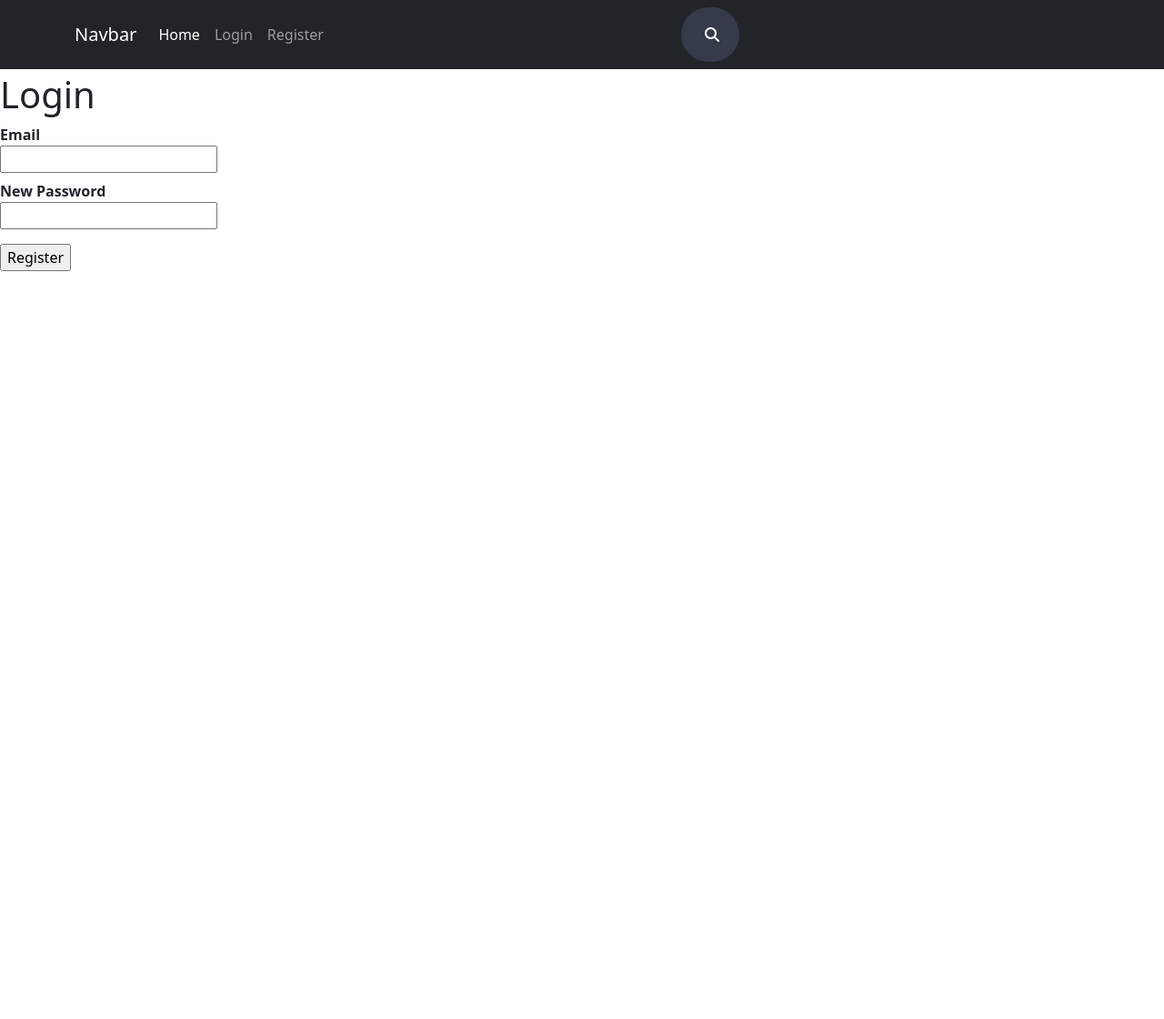
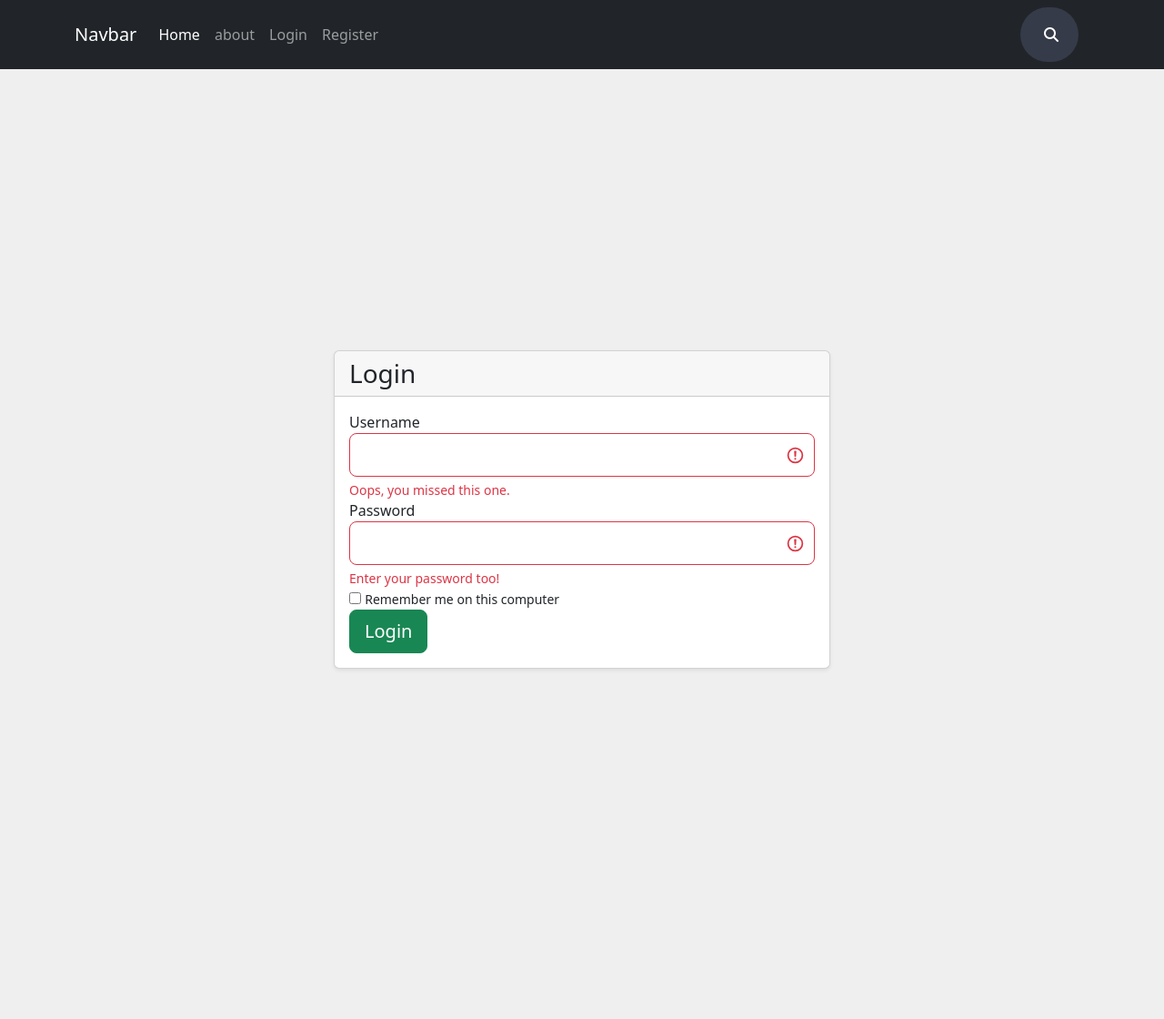
Before and after one commit to b3nzuk3/flaskApp4, a Flask app: page /login in a window 1280 px wide. Shown: the whole page at 91% size. Before the commit the page ends 298 px from the top, so only its background shows below. Run offline with Flask 2, Linux system fonts and the light colour scheme; some libraries are stand-ins or nearby versions.

Commit message:
added js module to my app

```diff
--- a/blog/static/css/main.css
+++ b/blog/static/css/main.css
@@ -1,5 +1,14 @@
+*{
+  box-sizing: border-box;
+}
+
+.bg-custom{
+ background: #efefef;
+  //background:#777;
+}
+
 .place_first{
-  margin: 5rem auto;
+  margin: 10rem auto;
 }
 
 .searchbar{
@@ -45,3 +54,26 @@
    color:white;
    text-decoration:none;
    }
+
+
+
+/* Home page and Blog Styling */
+
+   #about-me{
+     font-family: 'Handlee', cursive;
+     border-radius:15px;
+   }
+   #about-me .content{
+     font-size:25px;
+   }
+   #about-me .end{
+     font-size:25px;
+   }
+   #about-me h2{
+     display:inline-block;
+     text-align:center;
+     border:5px ridge #20bcd5;
+     padding:20px 15px;
+     color:#20bcd5;
+     margin:auto 10px;
+   }
--- a/blog/templates/home.html
+++ b/blog/templates/home.html
@@ -1,6 +1,5 @@
 {% extends "layout.html" %}
 {% block content %}
 
-  <h2>{{ post }}</h2>
-
+<h1>Hello World</h1>
 {% endblock content %}
--- a/blog/templates/layout.html
+++ b/blog/templates/layout.html
@@ -3,13 +3,16 @@
 
 <head>
   <meta charset="utf-8">
+  <link rel="preconnect" href="https://fonts.googleapis.com">
+  <link rel="preconnect" href="https://fonts.gstatic.com" crossorigin>
+  <link href="https://fonts.googleapis.com/css2?family=Handlee&display=swap" rel="stylesheet">
   <!-- CSS only -->
   <link href="https://cdn.jsdelivr.net/npm/bootstrap@5.2.0-beta1/dist/css/bootstrap.min.css" rel="stylesheet" integrity="sha384-0evHe/X+R7YkIZDRvuzKMRqM+OrBnVFBL6DOitfPri4tjfHxaWutUpFmBp4vmVor" crossorigin="anonymous">
   <link rel="stylesheet" href="{{url_for('static', filename='css/main.css')}}">
   <title>My Home</title>
 </head>
 
-<body>
+<body class="bg-custom">
   {%block navbar%}
   {% include "navbar.html" %}
   {%endblock%}
@@ -28,8 +31,11 @@
     {% endblock %}
   </div>
   <!-- JavaScript Bundle with Popper -->
-<script src="https://cdn.jsdelivr.net/npm/bootstrap@5.2.0-beta1/dist/js/bootstrap.bundle.min.js" integrity="sha384-pprn3073KE6tl6bjs2QrFaJGz5/SUsLqktiwsUTF55Jfv3qYSDhgCecCxMW52nD2" crossorigin="anonymous"></script>
-<script src="https://kit.fontawesome.com/2c697981ac.js" crossorigin="anonymous"></script>
+  <script src="https://cdn.jsdelivr.net/npm/bootstrap@5.2.0-beta1/dist/js/bootstrap.bundle.min.js" integrity="sha384-pprn3073KE6tl6bjs2QrFaJGz5/SUsLqktiwsUTF55Jfv3qYSDhgCecCxMW52nD2" crossorigin="anonymous"></script>
+  <script src="https://kit.fontawesome.com/2c697981ac.js" crossorigin="anonymous"></script>
+  <script type="text/javascript" src="{{url_for('static', filename='js/script.js')}}">
+
+  </script>
 </body>
 
 </html>
--- a/blog/templates/login.html
+++ b/blog/templates/login.html
@@ -1,9 +1,49 @@
 {% extends "layout.html" %}
 {% from "macro.html" import render_field %}
 {% block content %}
-{% if error %}
-  <p class=error><strong>Error:</strong> {{ error }}
-{% endif %}
+<div class="container">
+  <div class="row">
+    <div class="col-md-12 min-vh-100 d-flex flex-column justify-content-center">
+      <div class="row">
+        <div class="col-lg-6 col-md-8 mx-auto">
+
+          <!-- form card login -->
+          <div class="card rounded shadow shadow-sm">
+            <div class="card-header">
+              <h3 class="mb-0">Login</h3>
+            </div>
+            <div class="card-body">
+              <form class="form" role="form" autocomplete="off" id="formLogin" novalidate="" method="POST">
+                <div class="form-group">
+                  <label for="uname1">Username</label>
+                  {{ form.email(class="form-control form-control-lg is-invalid ") }}
+                  <div class="invalid-feedback">Oops, you missed this one.</div>
+                </div>
+                <div class="form-group">
+                  <label>Password</label>
+                  {{ form.password(class="form-control form-control-lg is-invalid ") }}
+                  <div class="invalid-feedback">Enter your password too!</div>
+                </div>
+                <div>
+                  <label class="custom-control custom-checkbox">
+                    <input type="checkbox" class="custom-control-input">
+                    <span class="custom-control-indicator"></span>
+                    <span class="custom-control-description small text-dark">Remember me on this computer</span>
+                  </label>
+                </div>
+                <button value=Register type="submit" class="btn btn-success btn-lg float-right" id="btnLogin">Login</button>
+              </form>
+            </div>
+          </div>
+        </div>
+      </div>
+    </div>
+
+  </div>
+</div>
+<!-- {% if error %}
+<p class=error><strong>Error:</strong> {{ error }}
+  {% endif %}
 <form method=post>
   <h1>Login</h1>
   <dl>
@@ -11,6 +51,6 @@
     {{ render_field(form.password) }}
   </dl>
   <p><input type=submit value=Register>
-</form>
+</form> -->
 
 {% endblock content %}
--- a/blog/templates/navbar.html
+++ b/blog/templates/navbar.html
@@ -10,25 +10,33 @@
         <li class="nav-item">
           <a class="nav-link active" aria-current="page" href="{{ url_for('home') }}">Home</a>
         </li>
+        <li class="nav-item">
+          <a class="nav-link" href="{{ url_for('about') }}">about</a>
+        </li>
         {% if current_user.is_authenticated %}
         <li class="nav-item">
           <a class="nav-link" href="{{ url_for('newblog') }}">blog</a>
         </li>
         <li class="nav-item">
+          <a class="nav-link" href="{{ url_for('account') }}">account</a>
+        </li>
+        <li class="nav-item">
           <a class="nav-link" href="{{ url_for('logout') }}">Logout</a>
         </li>
         {% else %}
+
           <li class="nav-item">
             <a class="nav-link" href="{{ url_for('login') }}">Login</a>
           </li>
           <li class="nav-item">
             <a class="nav-link" href="{{ url_for('register') }}">Register</a>
           </li>
+
         {% endif %}
 
       </ul>
       <div class="container h-100">
-        <div class="d-flex justify-content-center h-100">
+        <div class="d-flex justify-content-end h-100">
           <div class="searchbar">
             <input class="search_input" type="text" name="" placeholder="Search...">
             <a href="#" class="search_icon"><i class="fas fa-search"></i></a>
--- a/blog/views.py
+++ b/blog/views.py
@@ -63,3 +63,7 @@ def newblog():
 def account():
 
     return render_template('account.html')
+@app.route("/about")
+def about():
+
+    return render_template('about.html')
```
Also changed, not shown: blog/static/js/script.js (added, +12 -0 lines), blog/templates/about.html (added, +14 -0 lines). Lines whose indentation alone changed are shown as unchanged.
